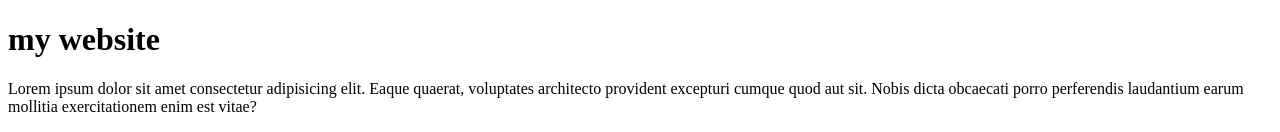
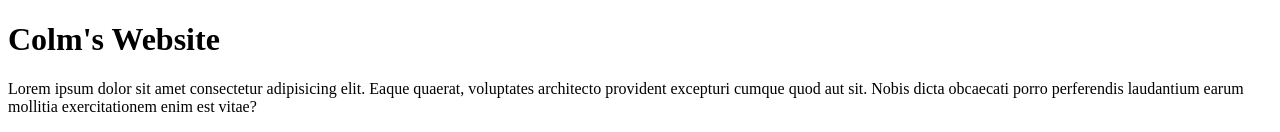
Before and after one commit to colmoc/myWebsiteRemote, a plain HTML site: page index.html in a window 1280 px wide. Shown: the top 132 px of the page. Drawn offline with Linux system fonts and the light colour scheme.

Commit message:
Update index.html

```diff
--- a/index.html
+++ b/index.html
@@ -7,7 +7,7 @@
     <title>Document</title>
   </head>
   <body>
-    <h1>my website</h1>
+    <h1>Colm's Website</h1>
     <p>
       Lorem ipsum dolor sit amet consectetur adipisicing elit. Eaque quaerat,
       voluptates architecto provident excepturi cumque quod aut sit. Nobis dicta
```
